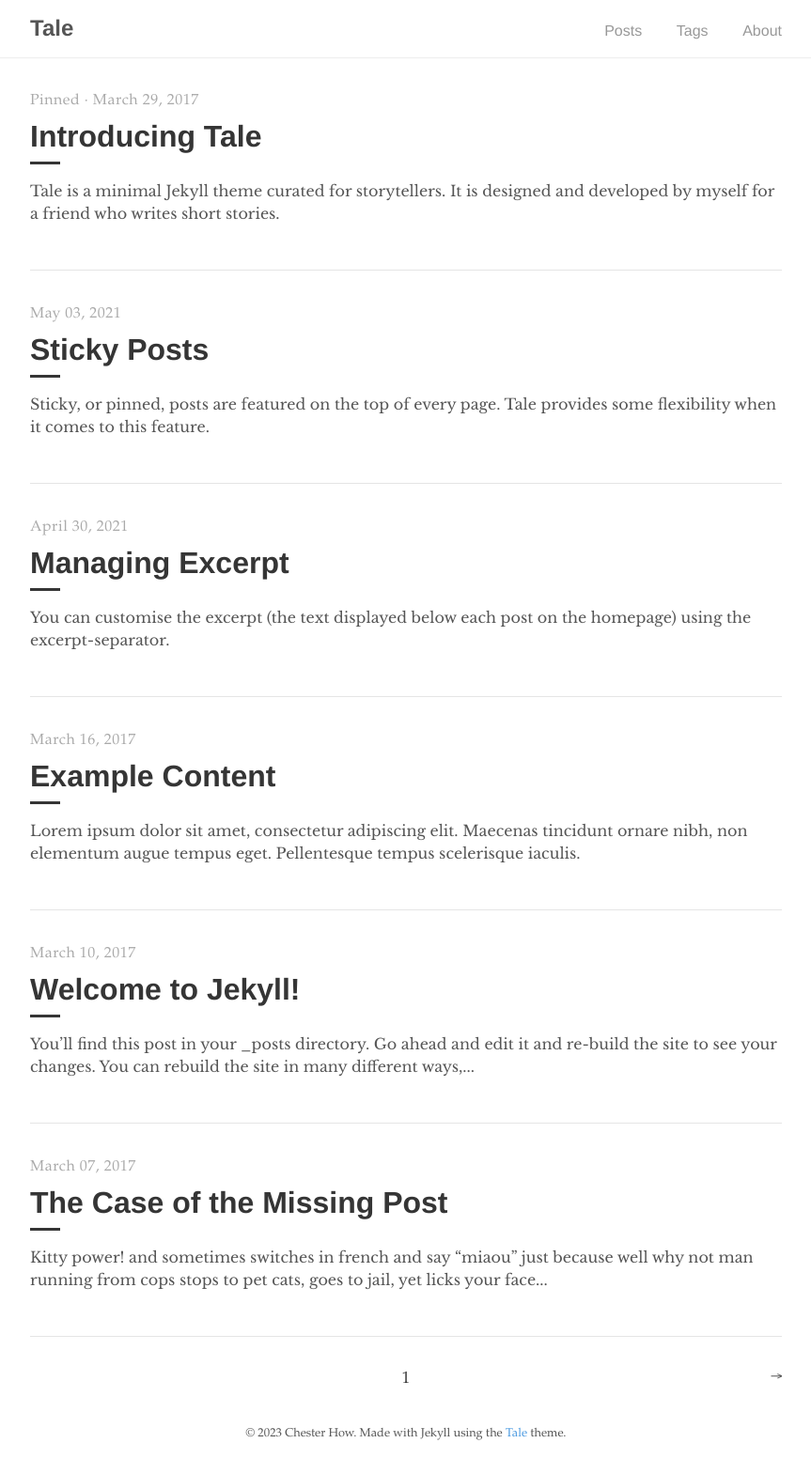
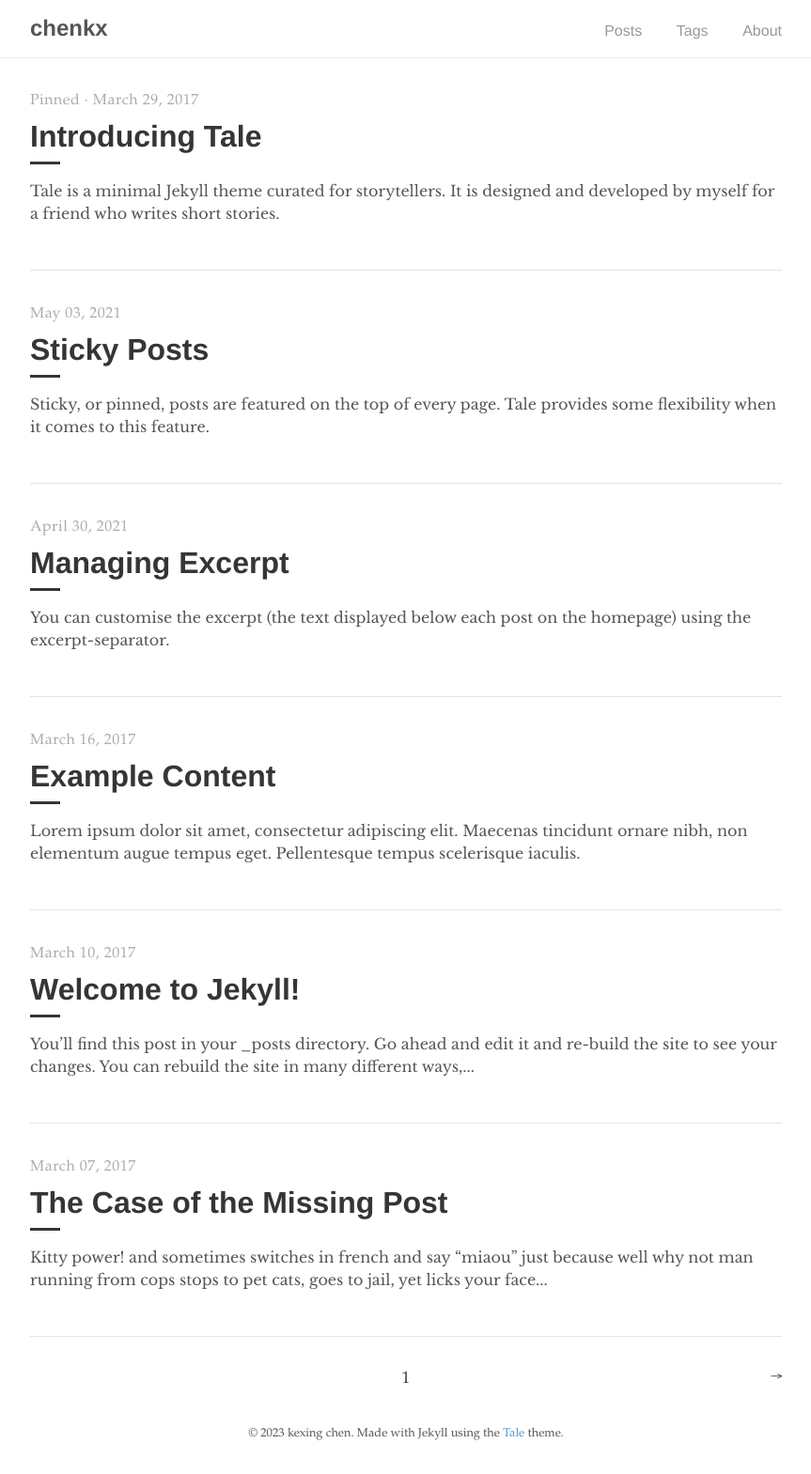
Before and after one commit to ckxkexing/chenkx.github.io, a Jekyll site: the page built from index.html, in a window 1280 px wide. Shown: the whole page at 94% size, without its empty margins (208-1071 px from the left). Built offline with Jekyll 4.4.1, drawn with Linux system fonts in a browser that asks for light colours; the list of posts is cut into pages by our own code.

Commit message:
change title

```diff
--- a/Gemfile
+++ /dev/null
@@ -1,4 +0,0 @@
-# frozen_string_literal: true
-
-source "https://rubygems.org"
-gemspec
--- a/_config.yml
+++ b/_config.yml
@@ -1,5 +1,5 @@
 # Site settings
-title:          Tale
+title:          "chenkx"
 description:    "Minimal Jekyll theme for storytellers"
 url:            "https://ckxkexing.github.io"
 
@@ -8,7 +8,7 @@ google_analytics: UA—XXXXXXXX-X
 
 # Author
 author:
-  name:         Chester How
+  name:         kexing chen
   url:          https://chester.how
   email:        chesterhow@gmail.com
 
@@ -27,7 +27,7 @@ plugins:
   - jekyll-feed
   - jekyll-paginate
   - jekyll-seo-tag
-  # - jemoji #Uncomment this to allow emoji in your post
+  #- jemoji #Uncomment this to allow emoji in your post
 
 # Permalinks
 permalink:      /:year-:month-:day/:title
```
Also changed, not shown: 1 other file.
